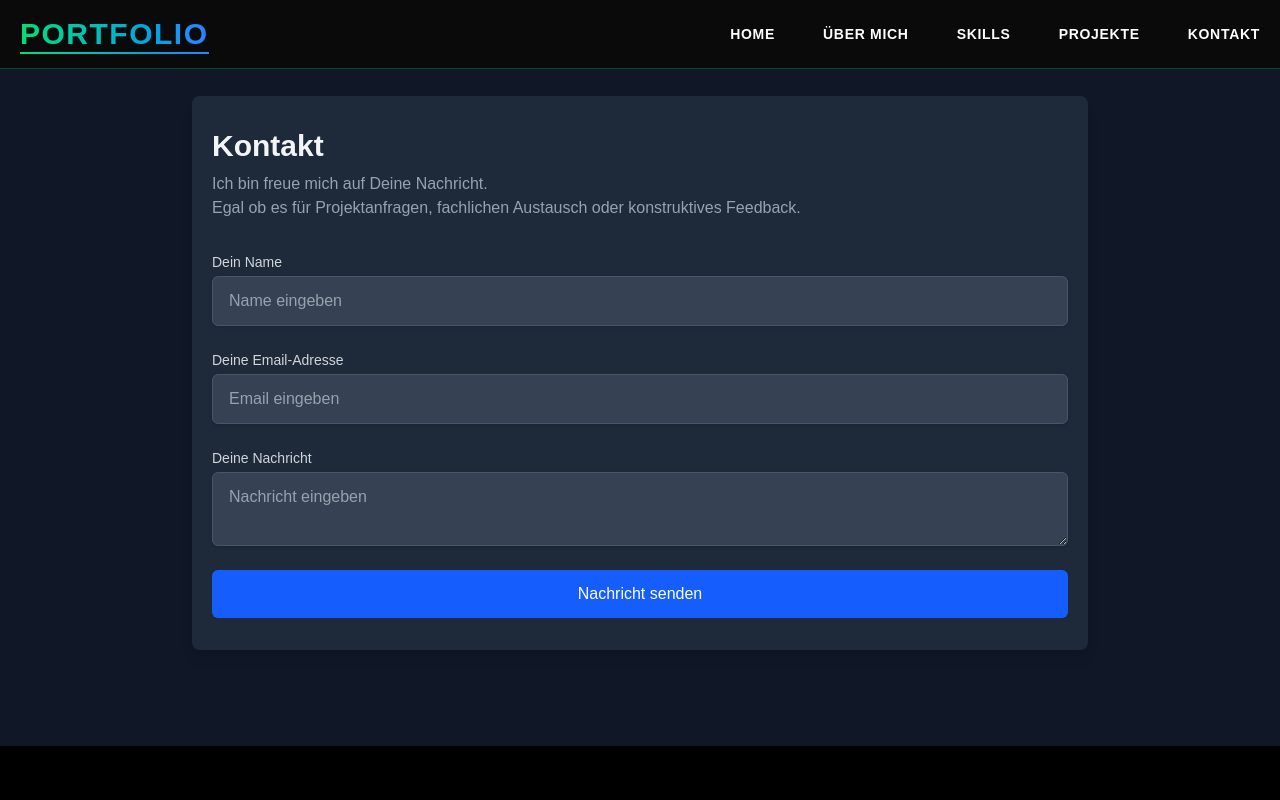
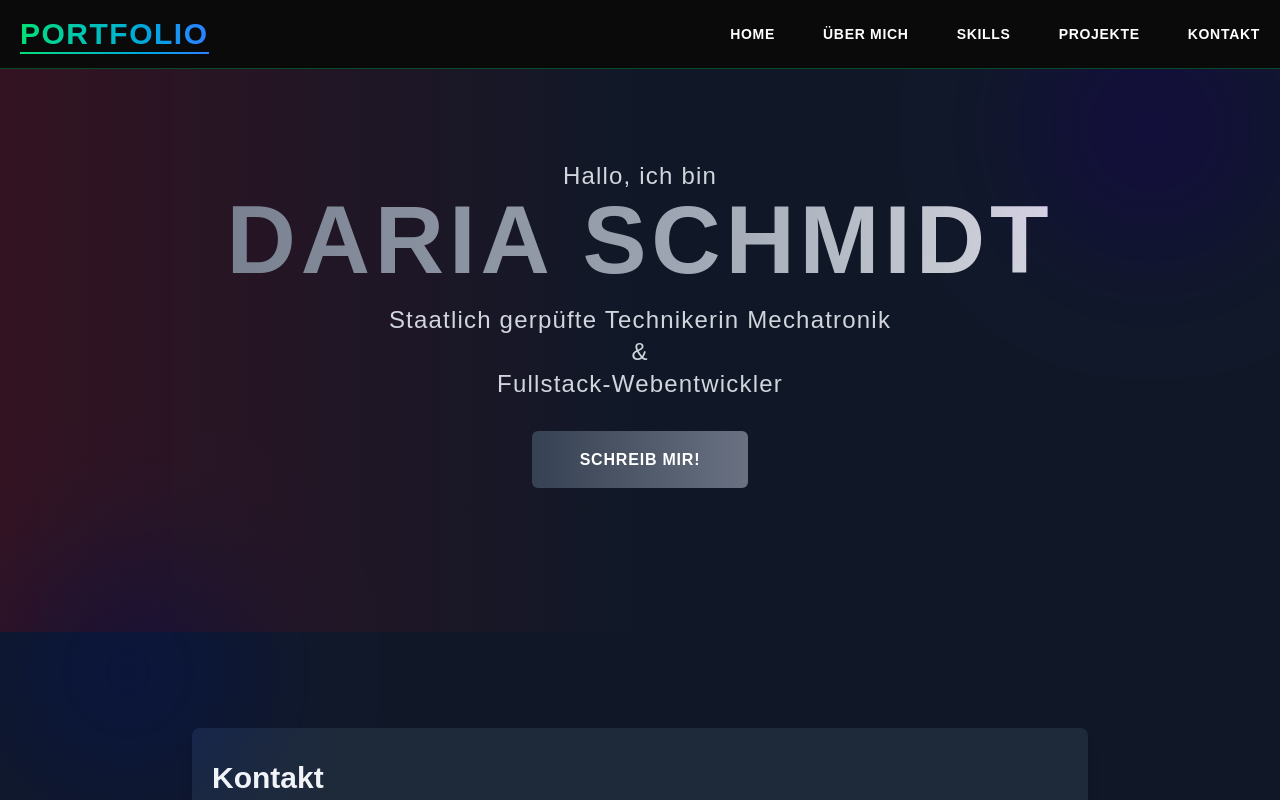
Before and after one commit to BlackReacon/portfolio, a Next.js app: page / in a window 1280 px wide. Shown: the top 800 px of the page. Built offline with nearby package versions, Linux system fonts and the light colour scheme.

Commit message:
Update Hero, Added Background Bubbles

```diff
--- a/src/app/layout.tsx
+++ b/src/app/layout.tsx
@@ -2,6 +2,7 @@ import type { Metadata } from "next";
 import { Geist, Geist_Mono } from "next/font/google";
 import "./globals.css";
 import Header from "@/components/header/page";
+import BlurBubbles from "@/components/decorations/blur_bubbles/page";
 
 
 export const metadata: Metadata = {
@@ -17,6 +18,7 @@ export default function RootLayout({
   return (
     <html lang="de">
       <body>
+        <BlurBubbles />
         <Header />
         {children}
       </body>
--- a/src/app/page.tsx
+++ b/src/app/page.tsx
@@ -6,10 +6,10 @@ import ContactPage from "@/components/sections/contact/page";
 
 export default function Home() {
   return (
-    <div className="min-h-screen bg-black text-white">
-      <main className="">
-{/*         <Hero />
-        <About />
+    <div className="min-h-screen bg-gray-900 text-white">
+      <main>
+         <Hero />
+    {/*    <About />
         <SkillsPage />
         <ProjectsPage/> */}
         <ContactPage />
--- /dev/null
+++ b/src/components/decorations/blur_bubbles/page.tsx
@@ -0,0 +1,8 @@
+export default function BlurBubbles() {
+  return (
+    <>
+      <div className="absolute top-0 opacity-50 right-0 w-64 h-64 bg-purple-600 rounded-full mix-blend-overlay filter blur-3xl"></div>
+      <div className="absolute bottom-0 opacity-50 left-0 w-64 h-64 bg-blue-600 rounded-full mix-blend-overlay filter blur-3xl"></div>
+    </>
+  );
+}
--- a/src/components/sections/hero/page.tsx
+++ b/src/components/sections/hero/page.tsx
@@ -1,15 +1,16 @@
+import Link from "next/link";
+
 export default function HeroPage() {
   return (
-    <>
     <section
       id="home"
-        className="py-40 text-center bg-gradient-to-r from-green-400/20 via-transparent to-transparent"
+      className="py-40 text-center bg-gradient-to-r from-red-700/20 via-transparent to-transparent"
     >
-        <div className="container mx-auto px-5">
+      <div className="container mx-auto px-5 z-10">
         <p className="text-xl md:text-2xl text-gray-300 font-light tracking-wider">
           Hallo, ich bin
         </p>
-          <h1 className="text-6xl md:text-8xl font-black tracking-wider uppercase mb-4 bg-gradient-to-r from-green-400 via-blue-500 to-purple-500 bg-clip-text text-transparent">
+        <h1 className="text-6xl md:text-8xl font-black tracking-wider uppercase mb-4 bg-gradient-to-r from-gray-500 via-gray-400 to-gray-100 bg-clip-text text-transparent">
           Daria Schmidt
         </h1>
         <p className="text-xl md:text-2xl text-gray-300 mb-12 font-light tracking-wider">
@@ -17,14 +18,13 @@ export default function HeroPage() {
           <br />&<br />
           Fullstack-Webentwickler
         </p>
-          <a
-            href="#contact"
-            className="px-12 py-5 tracking-wider bg-gradient-to-r from-green-400 via-blue-500 to-purple-500 text-white font-bold uppercase rounded-md"
+        <Link
+          href="/#contact"
+          className="px-12 py-5 tracking-wider bg-gradient-to-r from-gray-700 to-gray-500 text-white font-bold uppercase rounded-md"
         >
           Schreib mir!
-          </a>
+        </Link>
       </div>
     </section>
-    </>
   );
 }
```
Also changed, not shown: package.json (+7 -6 lines), 1 other file (tests, documents, lock files or other folders). Lines whose indentation alone changed are shown as unchanged.
